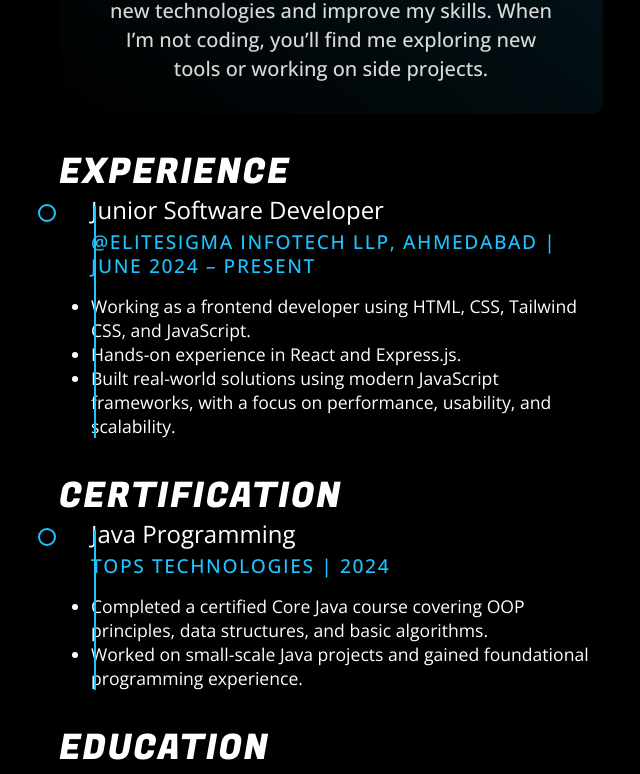
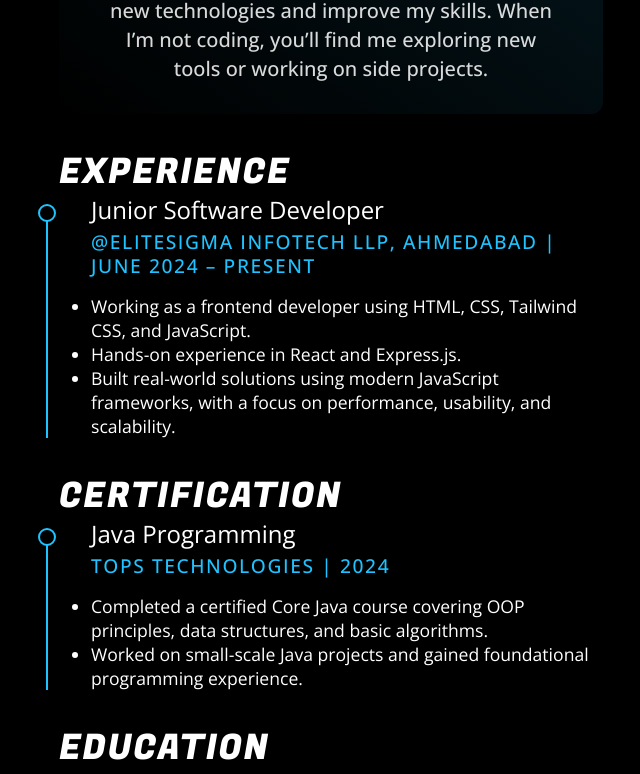
Before and after one commit to Dilipdabhi2003/personal-portfolio, a React (Vite) app: page / in a window 1280 px wide. Shown: the part 1109-1883 px from the top of the page, without its empty margins (597-1237 px from the left). Built offline with nearby package versions, Linux system fonts and the light colour scheme.

Commit message:
Update about-me.css

```diff
--- a/src/styles/about-me.css
+++ b/src/styles/about-me.css
@@ -39,7 +39,7 @@
 	position: absolute;
 	content: '';
 	top: 60px;
-	left: 35px;
+	left: -13px;
 	width: 2px;
 	height: calc(100% - 60px);
 	background-color: rgb(var(--primary));
```
